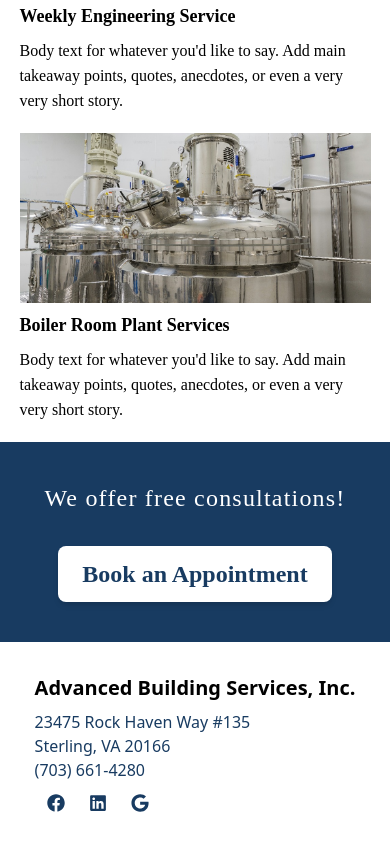
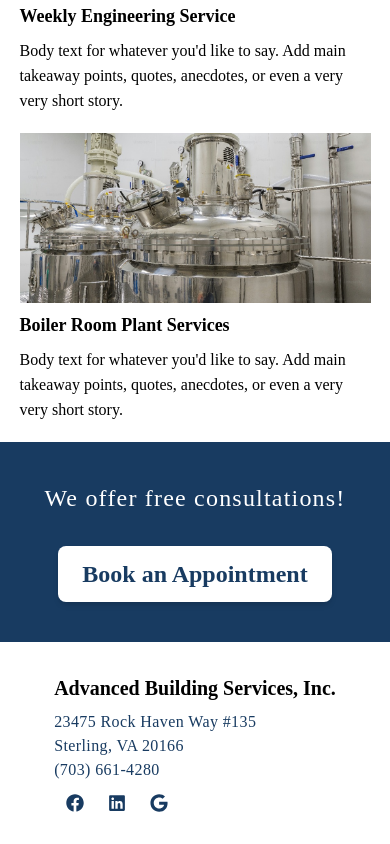
Before and after one commit to vishnu-anantatmula/absi-website, a React (Vite) app: page / in a window 390 px wide. Shown: the part 5938-6782 px from the top of the page. Built offline with nearby package versions, Linux system fonts and the light colour scheme.

Commit message:
Updated footer to use font-maven. Added tailwind styling to mobile component to space address and phone information out more legibly. In previous commit, also fixed hashlink in Menu.tsx component

```diff
--- a/src/Components/FooterSection/Footer.tsx
+++ b/src/Components/FooterSection/Footer.tsx
@@ -4,7 +4,7 @@ import { MobileSection } from './MobileSection';
 
 export function Footer() {
   return (
-    <div className="flex py-8">
+    <div className="flex py-8 font-maven">
       <MobileSection />
       <LogoSection />
       <LinkSection />
--- a/src/Components/FooterSection/MobileSection.tsx
+++ b/src/Components/FooterSection/MobileSection.tsx
@@ -6,9 +6,9 @@ export function MobileSection() {
       <h1 className="font-bold text-xl mb-2">
         Advanced Building Services, Inc.
       </h1>
-      <p className="text-blue-950">23475 Rock Haven Way #135</p>
-      <p className="text-blue-950">Sterling, VA 20166</p>
-      <p className="text-blue-950">(703) 661-4280</p>
+      <p className="text-blue-950 tracking-wide">23475 Rock Haven Way #135</p>
+      <p className="text-blue-950 tracking-wide">Sterling, VA 20166</p>
+      <p className="text-blue-950 tracking-wide">(703) 661-4280</p>
       <FooterIcons />
     </div>
   );
```
